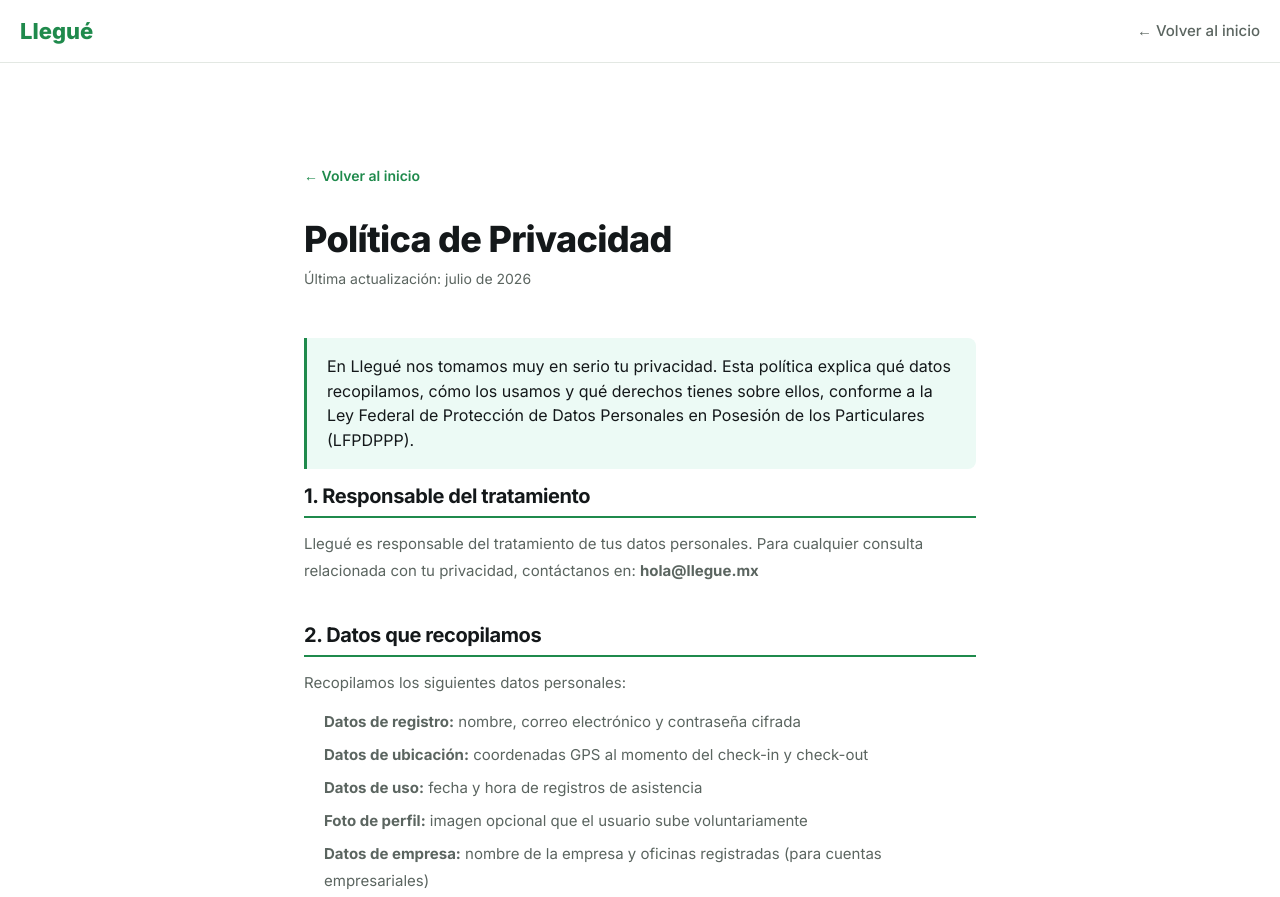
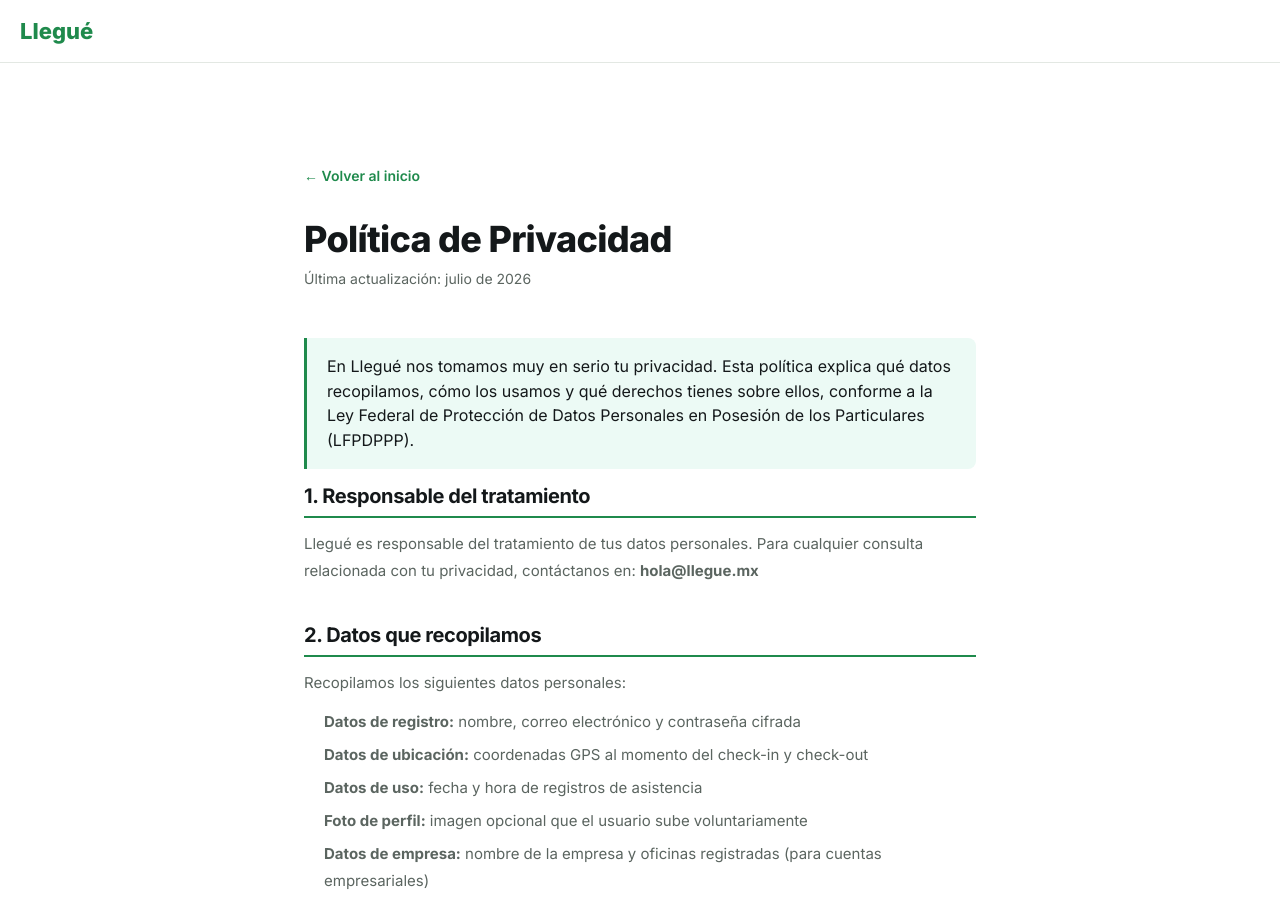
Before and after one commit to angelcasadey/llegue-web, a plain HTML site: page privacidad.html in a window 1280 px wide. Shown: the top 897 px of the page. Drawn offline with Linux system fonts and the light colour scheme.

Commit message:
fix(nav): quitar Volver al inicio duplicado en paginas legales

```diff
--- a/privacidad.html
+++ b/privacidad.html
@@ -75,9 +75,6 @@
 
   <nav>
     <a href="index.html" class="nav-logo">Llegué</a>
-    <ul class="nav-links">
-      <li><a href="index.html">← Volver al inicio</a></li>
-    </ul>
   </nav>
 
   <div class="legal-container">
```
Also changed, not shown: terminos.html (+0 -3 lines).
